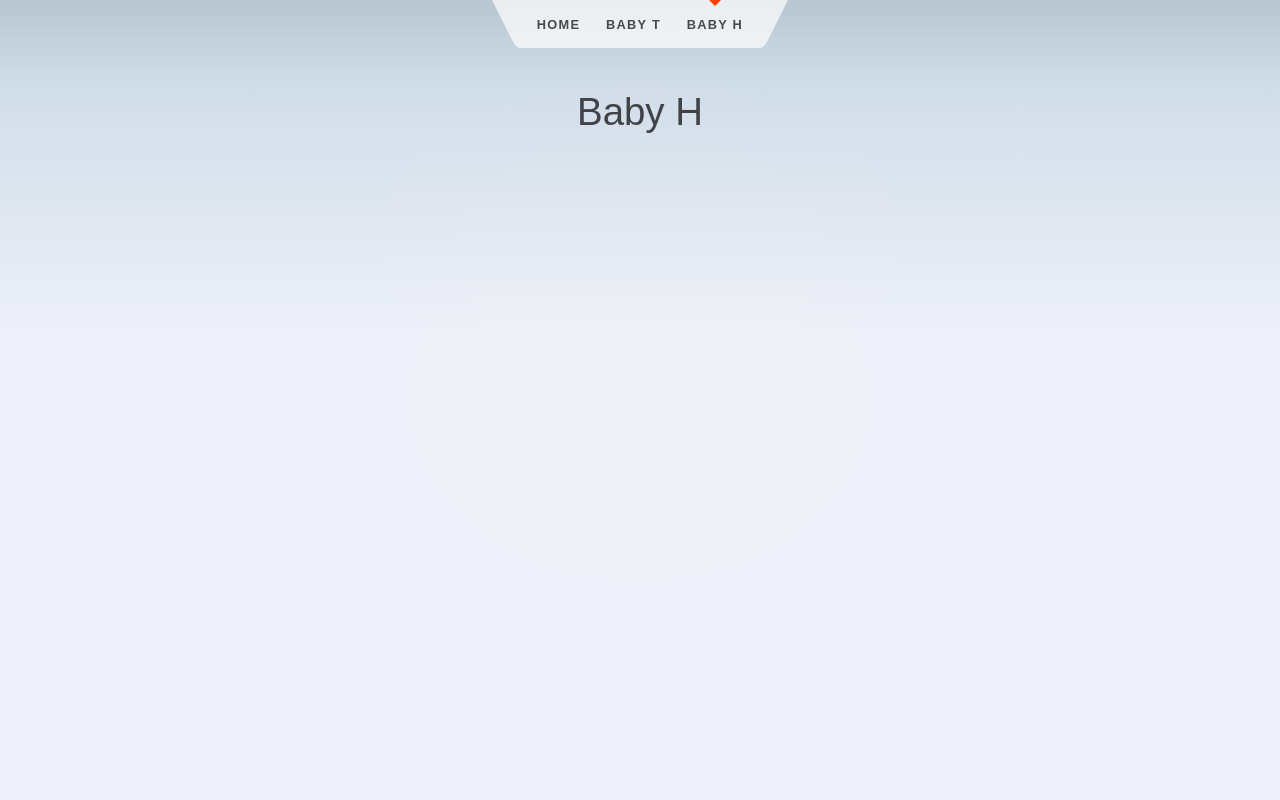
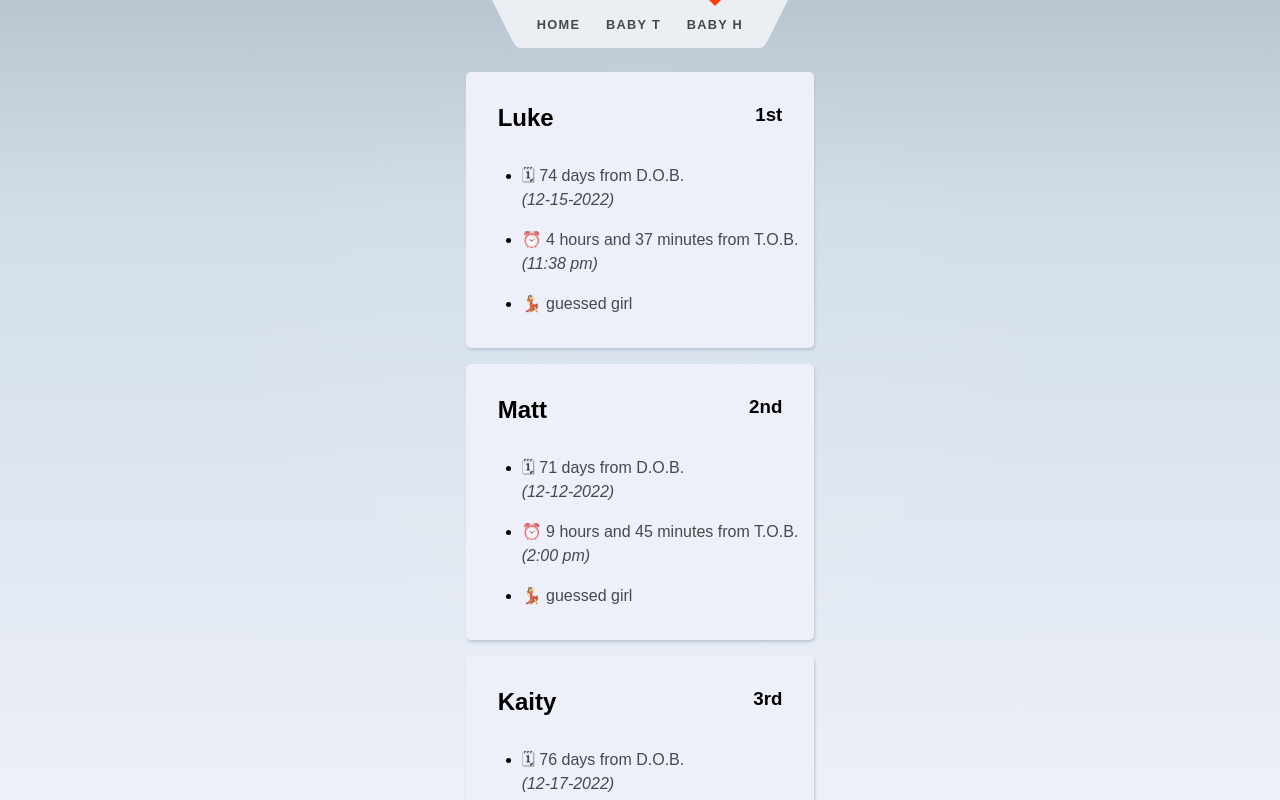
Before and after one commit to andrewwebbdeveloper/poll-baby, a SvelteKit app: page /baby-h in a window 1280 px wide. Shown: the top 800 px of the page. Built offline with nearby package versions, Linux system fonts and the light colour scheme.

Commit message:
Fix minutes text & add loops

```diff
--- a/src/lib/Results.svelte
+++ b/src/lib/Results.svelte
@@ -54,8 +54,15 @@ p {
 .container {
   margin: 0.5rem;
   background-color: var(--tertiary-color);
+  box-shadow: 1px 2px 3px var(--primary-color);
   border-radius: 5px;
   padding: 1rem;
+
+  transition: scale 0.2s ease;
+}
+
+.container:hover {
+  scale: 1.01;
 }
 
 .card-header > h3 {
--- a/src/routes/baby-h/+page.svelte
+++ b/src/routes/baby-h/+page.svelte
@@ -1,5 +1,6 @@
 <script>
-
+import Results from '$lib/Results.svelte'
+import {guesses} from '$lib/guesses.js'
 </script>
 
 <svelte:head>
@@ -7,10 +8,18 @@
 	<meta name="description" content="Civil competition to guess things Baby H" />
 </svelte:head>
 
-<div>
-<h1>Baby H</h1>
+<div class="container">
+<div></div>
+<Results guesses={guesses.H}/>
+<div></div>
 </div>
 
 <style>
+	.container {
+		display: flex;
+		flex-direction: column;
+	  grid-template-columns: 1fr minmax(25rem, 1fr) 1fr;
+		margin: 0 auto;
 
+	}
 </style>
```
